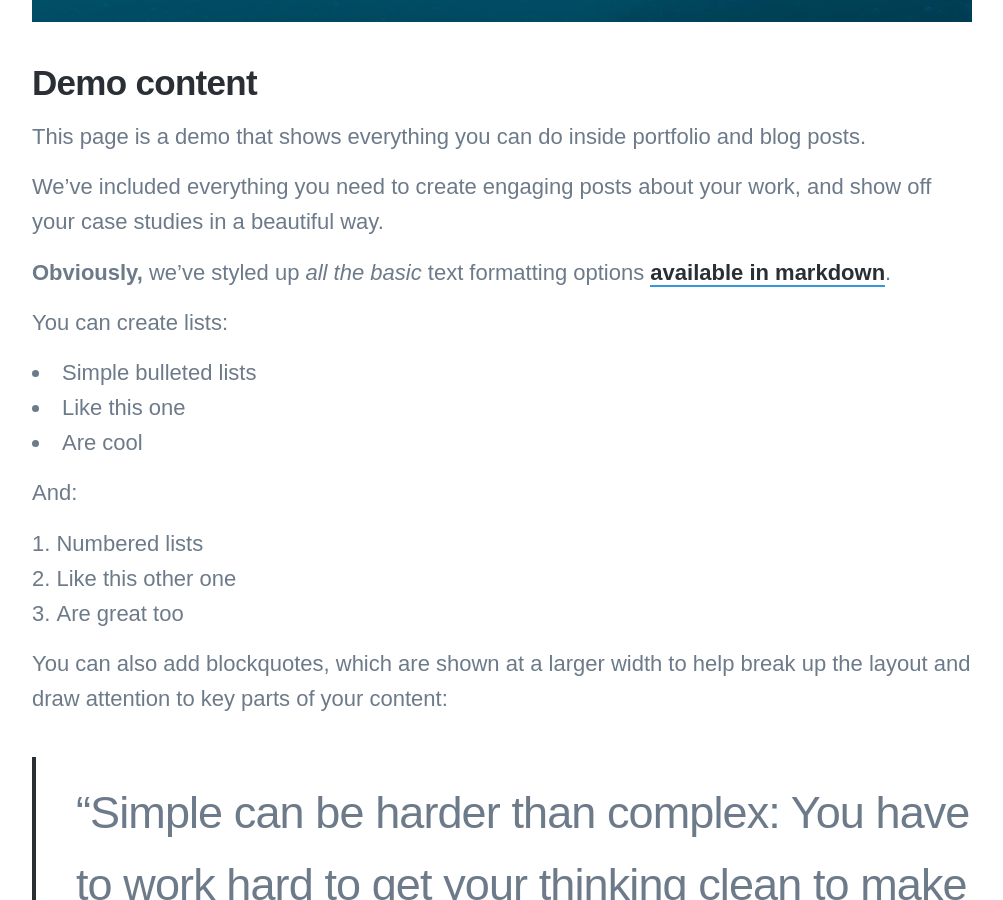
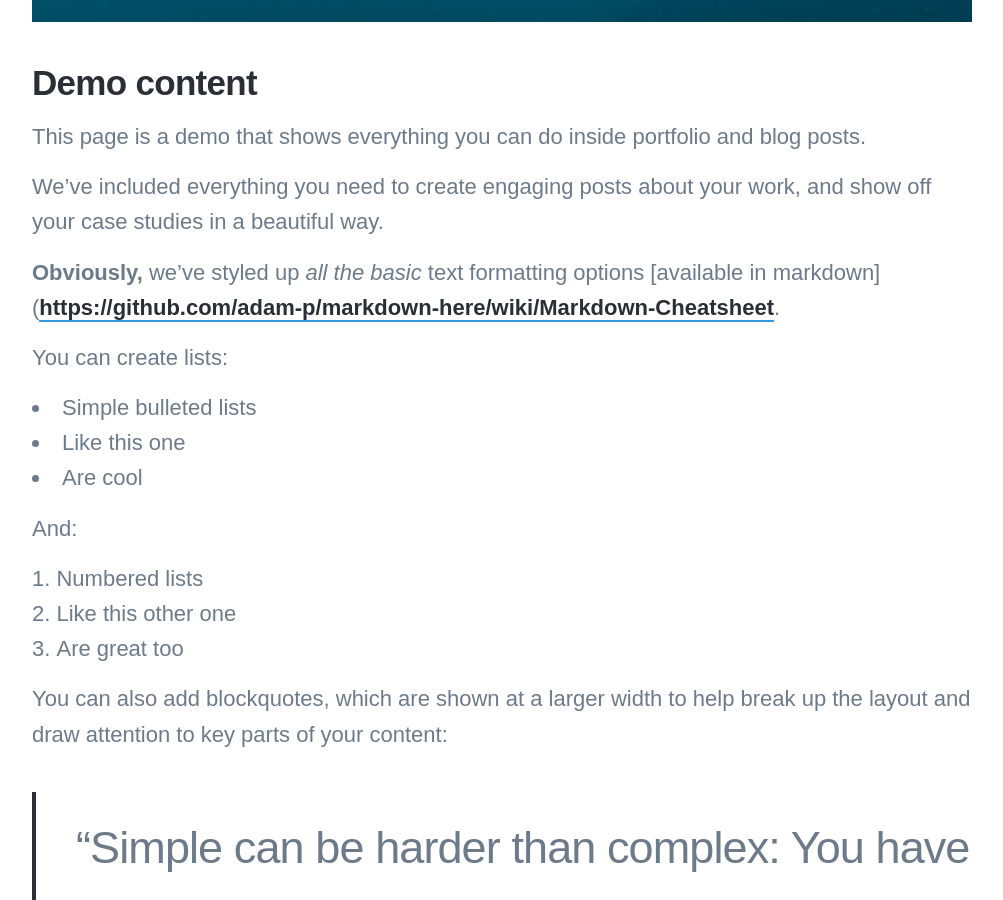
Before and after one commit to DaisyIpatzi/daisyipatzi.github.io, a Jekyll site: the page built from _projects/2018-06-30-demo-project.md, in a window 1280 px wide and 900 px high, scrolled down 1109 px. Shown: the whole window, without its empty margins (138-1141 px from the left). Built offline with Jekyll 4.4.1, drawn with Linux system fonts in a browser that asks for light colours; nearby versions of some CDN libraries; some web fonts are replaced; some of the changed lines change nothing that is shown.

Commit message:
Update 2018-06-30-demo-project.md

```diff
--- a/_projects/2018-06-30-demo-project.md
+++ b/_projects/2018-06-30-demo-project.md
@@ -14,7 +14,7 @@ This page is a demo that shows everything you can do inside portfolio and blog p
 
 We've included everything you need to create engaging posts about your work, and show off your case studies in a beautiful way.
 
-**Obviously,** we’ve styled up *all the basic* text formatting options [available in markdown](https://github.com/adam-p/markdown-here/wiki/Markdown-Cheatsheet).
+**Obviously,** we’ve styled up *all the basic* text formatting options [available in markdown]([https://github.com/adam-p/markdown-here/wiki/Markdown-Cheatsheet](https://github.com/DaisyIpatzi/daisyipatzi.github.io/tree/main/assets/Transport_Wales).
 
 You can create lists:
 
```
